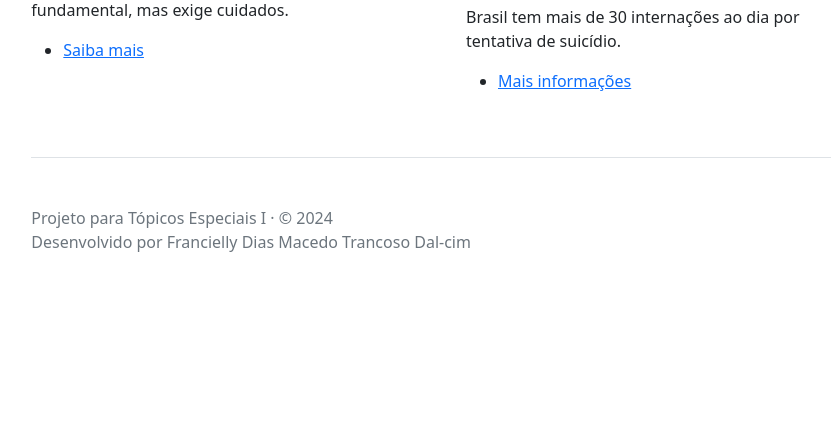
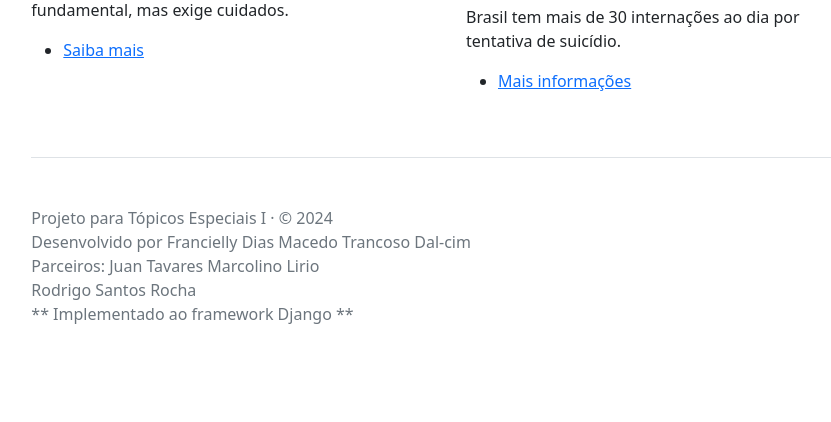
Before and after one commit to FranciellyDiasM/Implementando-o-Django-framework, a Django app: page / in a window 1280 px wide. Shown: the part 1452-1874 px from the top of the page, without its empty margins (198-1029 px from the left). Before the commit the page ends 1704 px from the top, so only its background shows below. Run offline with Django 4.2, Linux system fonts and the light colour scheme; some libraries are stand-ins or nearby versions.

Commit message:
nomes dos parceiros

```diff
--- a/meu_site/templates/brasil.html
+++ b/meu_site/templates/brasil.html
@@ -148,7 +148,11 @@
 
     <footer class="pt-5 my-5 text-muted border-top">
         Projeto para Tópicos Especiais I &middot; &copy; 2024<br>
-        Desenvolvido por Francielly Dias Macedo Trancoso Dal-cim </footer>
+        Desenvolvido por Francielly Dias Macedo Trancoso Dal-cim<br>
+    Parceiros: Juan Tavares Marcolino Lirio<br>
+                Rodrigo Santos Rocha<br>
+    ** Implementado ao framework Django **
+</footer>
     </div>
 
     <script src="{% static 'css/assets/dist/js/bootstrap.bundle.min.js' %}"></script>
--- a/meu_site/templates/index.html
+++ b/meu_site/templates/index.html
@@ -98,7 +98,10 @@
 
     <footer class="pt-5 my-5 text-muted border-top">
       Projeto para Tópicos Especiais I &middot; &copy; 2024<br>
-      Desenvolvido por Francielly Dias Macedo Trancoso Dal-cim
+      Desenvolvido por Francielly Dias Macedo Trancoso Dal-cim<br>
+    Parceiros: Juan Tavares Marcolino Lirio<br>
+                Rodrigo Santos Rocha<br>
+    ** Implementado ao framework Django **
     </footer>
   </div>
 
--- a/meu_site/templates/movimento.html
+++ b/meu_site/templates/movimento.html
@@ -82,7 +82,11 @@
 
   <footer class="pt-5 my-5 text-muted border-top">
     Projeto para Tópicos Especiais I &middot; &copy; 2024<br>
-    Desenvolvido por Francielly Dias Macedo Trancoso Dal-cim </footer>
+    Desenvolvido por Francielly Dias Macedo Trancoso Dal-cim<br>
+    Parceiros: Juan Tavares Marcolino Lirio<br>
+                Rodrigo Santos Rocha<br>
+    ** Implementado ao framework Django **
+  </footer>
   </div>
 
   <script src="{% static 'css/assets/dist/js/bootstrap.bundle.min.js' %}"></script>
--- a/meu_site/templates/origem.html
+++ b/meu_site/templates/origem.html
@@ -82,7 +82,10 @@
 
   <footer class="pt-5 my-5 text-muted border-top">
     Projeto para Tópicos Especiais I &middot; &copy; 2024<br>
-    Desenvolvido por Francielly Dias Macedo Trancoso Dal-cim
+    Desenvolvido por Francielly Dias Macedo Trancoso Dal-cim<br>
+    Parceiros: Juan Tavares Marcolino Lirio<br>
+                Rodrigo Santos Rocha<br>
+    ** Implementado ao framework Django **
   </footer>
   </div>
 
--- a/meu_site/templates/prevencao.html
+++ b/meu_site/templates/prevencao.html
@@ -114,7 +114,10 @@
 
     <footer class="pt-5 my-5 text-muted border-top">
         Projeto para Tópicos Especiais I &middot; &copy; 2024<br>
-        Desenvolvido por Francielly Dias Macedo Trancoso Dal-cim
+        Desenvolvido por Francielly Dias Macedo Trancoso Dal-cim<br>
+    Parceiros: Juan Tavares Marcolino Lirio<br>
+                Rodrigo Santos Rocha<br>
+    ** Implementado ao framework Django **
     </footer>
     </div>
 
```
